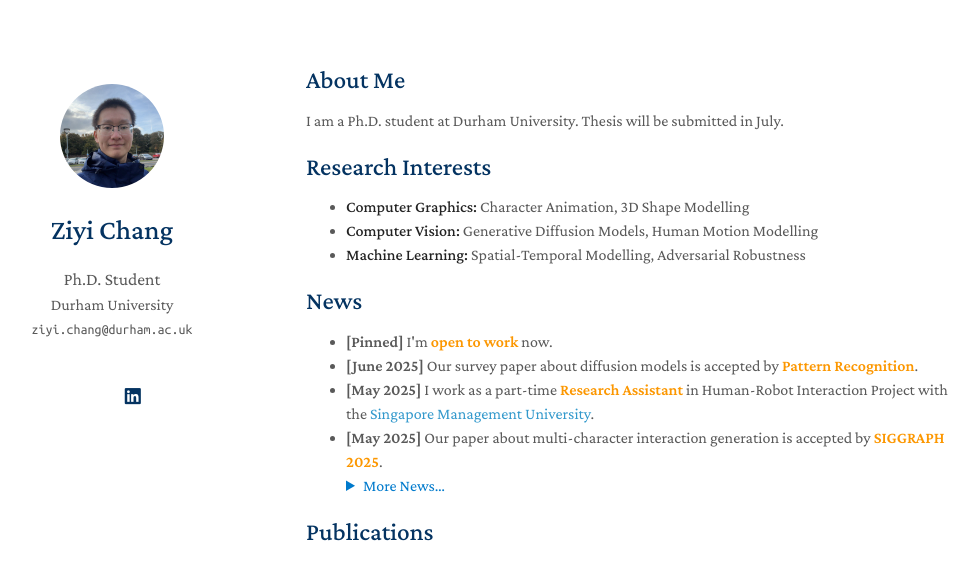
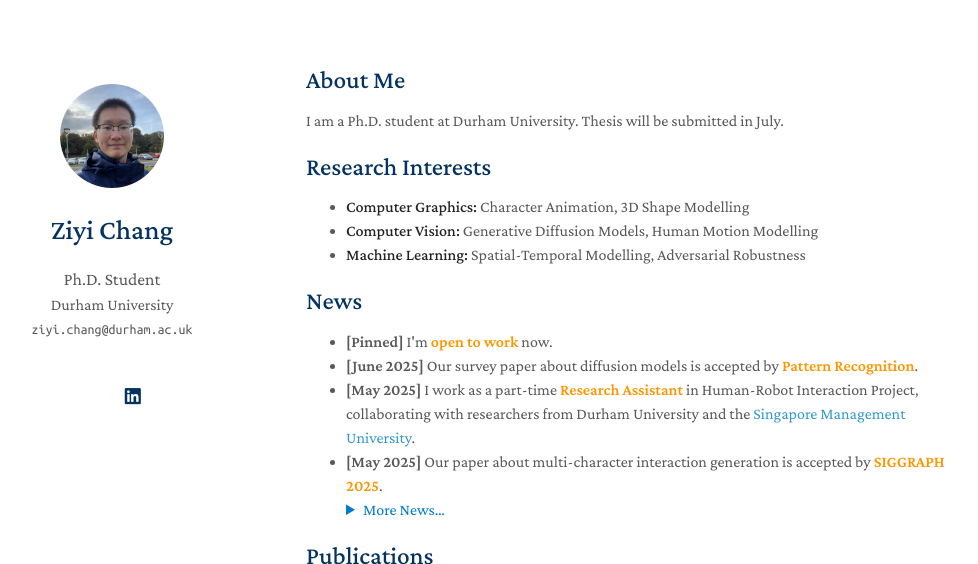
Before and after one commit to CH4N9ZY/ch4n9zy.github.io, a Jekyll site: the page built from index.md, in a window 1280 px wide and 900 px high, cut to the strip 0-564 px from the top of the window. Shown: the whole strip, without its empty margins (164-1142 px from the left). Built offline with Jekyll 4.4.1, drawn with Linux system fonts in a browser that asks for light colours; a style sheet for code colours, icons or effects is not loaded; our own code applies the rules of GitHub Pages for plain Markdown files.

Commit message:
20250613

```diff
--- a/index.md
+++ b/index.md
@@ -17,7 +17,7 @@
 <ul>
   <li><b>[Pinned]</b> I'm <a style="color: rgb(252, 151, 0)"><b>open to work</b></a> now.</li>
   <li><b>[June 2025]</b> Our survey paper about diffusion models is accepted by <a style="color: rgb(252, 151, 0)"><b>Pattern Recognition</b></a>.</li>
-  <li><b>[May 2025]</b> I work as a part-time <a style="color: rgb(252, 151, 0)"><b>Research Assistant</b></a> in Human-Robot Interaction Project with the <a href="https://smuhci.com/" target="_blank">Singapore Management University</a>.</li>
+  <li><b>[May 2025]</b> I work as a part-time <a style="color: rgb(252, 151, 0)"><b>Research Assistant</b></a> in Human-Robot Interaction Project, collaborating with researchers from Durham University and the <a href="https://smuhci.com/" target="_blank">Singapore Management University</a>.</li>
   <li><b>[May 2025]</b> Our paper about multi-character interaction generation is accepted by <a style="color: rgb(252, 151, 0)"><b>SIGGRAPH 2025</b></a>.</li>
 <!-- </ul> -->
 
```
